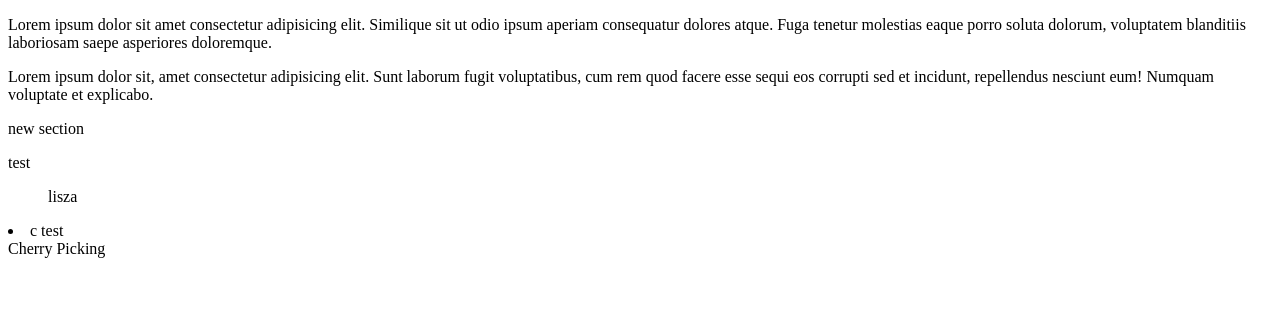
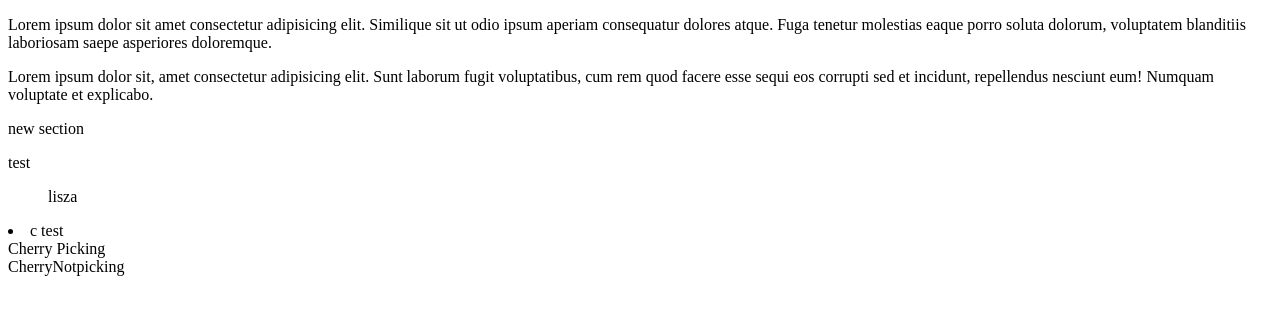
Before and after one commit to XFaramirX/GitLaboratory, a website: page index.html in a window 1280 px wide. Drawn offline with Linux system fonts and the light colour scheme.

Commit message:
New test 11
(cherry picked from commit e70abe8d342fd30bd9ebca3a256739f296da72aa)

```diff
--- a/index.html
+++ b/index.html
@@ -20,5 +20,7 @@
     <ol>lisza</ol>
     <li>c test</li>
     <div>Cherry Picking</div>
+
+    <section>CherryNotpicking</section>
   </body>
 </html>
```
